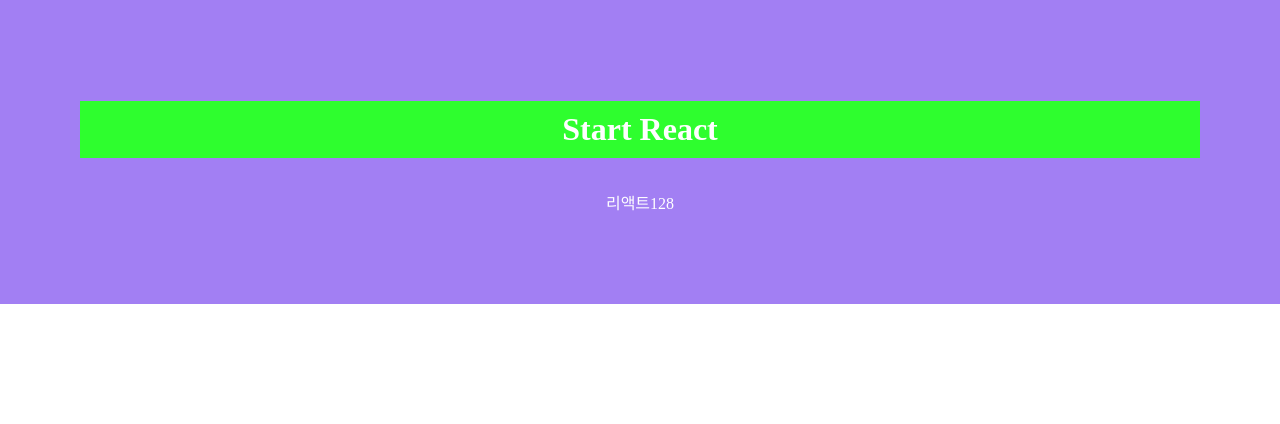
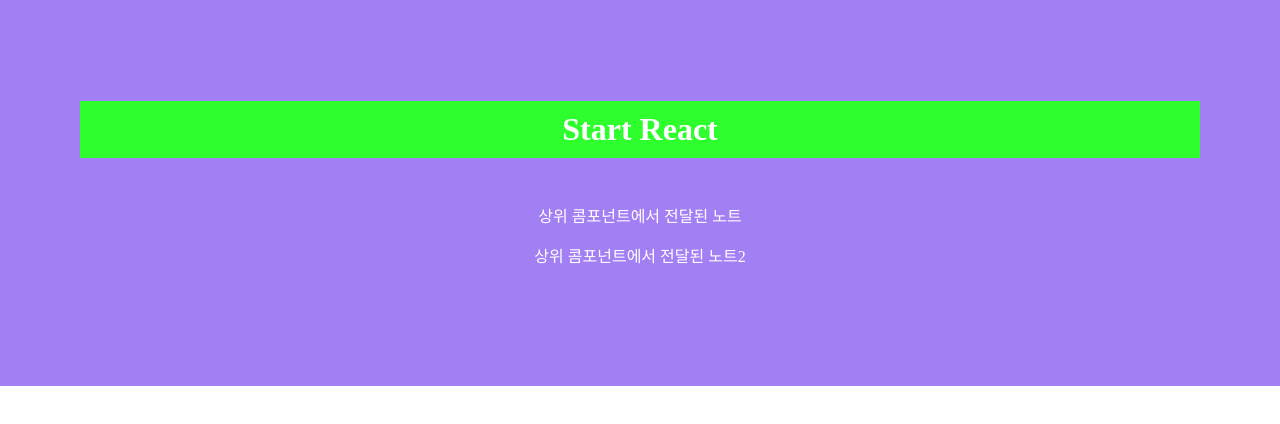
Before and after one commit to lee-kangpyo/react-start, a React (Create React App) app in the folder client/: page / in a window 1280 px wide. Shown: the top 424 px of the page. Built offline with nearby package versions, Linux system fonts and the light colour scheme.

Commit message:
this.props.children으로 상위 콤포넌트의 노드를 가져올수 있음

```diff
--- a/client/src/App.js
+++ b/client/src/App.js
@@ -1,12 +1,15 @@
 import React from 'react';
 import './App.css';
-import PropsDefault from './component2/R022_PropsDefault'
+import PropsNode from './component2/R023_PropsNode'
 
 function App() {
   return (
     <div>
       <h1>Start React</h1>
-      <PropsDefault Number={128}/>
+      <PropsNode>
+        <span>상위 콤포넌트에서 전달된 노트</span>
+        <p>상위 콤포넌트에서 전달된 노트2</p>
+      </PropsNode>
     </div>
   );
 }
--- /dev/null
+++ b/client/src/component2/R023_PropsNode.js
@@ -0,0 +1,13 @@
+import React from 'react'
+
+class R023_PropsNode extends React.Component {
+  render () {
+    return(
+      <div style={{padding:"23px"}}>
+        {this.props.children}
+      </div>
+    )
+  }
+}
+
+export default R023_PropsNode;
```
